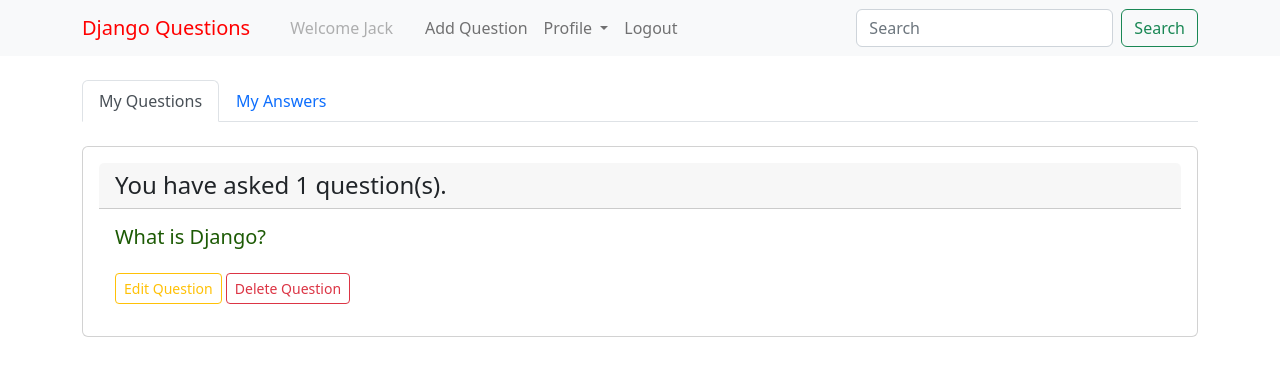
After one commit to JackM15/Django_Question_App, a Django app: page /my_qas/ in a window 1280 px wide. The commit adds this page. Shown: the top 376 px of the page. Run offline with Django 4.2, Linux system fonts and the light colour scheme; a user stored in the database is signed in; data comes from the database, SQL or seed files in the repository; both versions use the stored data as it was after the commit.

Commit message:
Users own questions and answers now displayed on their profile

```diff
--- a/questions/urls.py
+++ b/questions/urls.py
@@ -1,5 +1,5 @@
 from django.urls import path
-from .views import question_list, question_details, register, create_question, update_question, delete_question, update_answer, delete_answer, change_profile
+from .views import question_list, question_details, register, create_question, update_question, delete_question, update_answer, delete_answer, change_profile, list_own_questions_and_answers
 
 urlpatterns = [
     path('', question_list, name='question_list'),
@@ -11,4 +11,5 @@
     path("answer/update/<int:id>/", update_answer, name="update_answer"),
     path("answer/delete/<int:id>/", delete_answer, name="delete_answer"),
     path("profile/", change_profile, name="change_profile"),
+    path("my_qas/", list_own_questions_and_answers, name="my_qas"),
 ]
--- a/questions/views.py
+++ b/questions/views.py
@@ -111,3 +111,10 @@
     form = ProfileForm(instance= request.user)
 
     return render(request, 'registration/profile.html', {'form': form})
+
+
+def list_own_questions_and_answers(request):
+    questions = Question.objects.filter(author=request.user).order_by("-created_at")
+    answers = Answer.objects.filter(author=request.user).order_by("-created_at")
+
+    return render(request, "own_questions_and_answers.html", {"questions": questions, "answers": answers})
--- a/templates/navbar.html
+++ b/templates/navbar.html
@@ -27,7 +27,7 @@
               <li><a class="dropdown-item" href="{% url 'password_change' %}">Change Password</a></li>
               <li><a class="dropdown-item" href="{% url 'change_profile' %}">Change Account Details</a></li>
               <li><hr class="dropdown-divider"></li>
-              <li><a class="dropdown-item" href="#">Questions & Answers</a></li>
+              <li><a class="dropdown-item" href="{% url 'my_qas' %}">My Questions & Answers</a></li>
             </ul>
           </li>
           <li class="nav-item">
--- /dev/null
+++ b/templates/own_questions_and_answers.html
@@ -0,0 +1,66 @@
+{% extends "base.html" %}
+
+{% block title %}My Questions & Answers{% endblock title %}
+
+{% block styles %}
+    <style>
+        .link-style {
+            text-decoration: none;
+            color: rgb(28,90,4)
+        }
+        .link-style:hover {
+            text-decoration: none;
+            color: green;
+        }
+    </style>
+{% endblock styles %}
+
+{% block body %}
+    <div class="container mt-4">
+        <nav>
+            <div class="nav nav-tabs" id="nav-tab" role="tablist">
+                <button class="nav-link active" id="nav-questions-tab" data-bs-toggle="tab" data-bs-target="#nav-questions" type="button" role="tab" aria-controls="nav-questions" aria-selected="true">My Questions</button>
+                <button class="nav-link" id="nav-answers-tab" data-bs-toggle="tab" data-bs-target="#nav-answers" type="button" role="tab" aria-controls="nav-answers" aria-selected="false">My Answers</button>
+            </div>
+        </nav>
+
+
+        <div class="tab-content" id="nav-tabContent">
+            <div class="tab-pane fade show active" id="nav-questions" role="tabpanel" aria-labelledby="nav-questions-tab">
+                <div class="card mt-4 py-3 px-3">
+                    <h4 class="card-header">You have asked {{ questions.count }} question(s).</h4>
+                    <div class="card-body">
+                        {% for question in questions %}
+                            <h5 class="card-text"><a href="{% url 'question_details' question.slug %}" class="link-style">{{question.title}}</a></h5>
+
+                            <a href="{% url 'update_question' question.slug %}" class="btn btn-outline-warning btn-sm mt-3">Edit Question</a>
+                            <a href="{% url 'delete_question' question.slug %}" class="btn btn-outline-danger btn-sm mt-3">Delete Question</a>
+
+                            {% if questions.count > 1 %}
+                                <hr>
+                            {% endif %}
+                        {% endfor %}
+                    </div>
+                </div>
+            </div>
+            <div class="tab-pane fade" id="nav-answers" role="tabpanel" aria-labelledby="nav-answers-tab">
+                <div class="card mt-4 py-3 px-3">
+                    <h4 class="card-header">You have answered {{ answers.count }} question(s).</h4>
+                    <div class="card-body">
+                        {% for answer in answers %}
+                            <p class="card-text mt-4">{{answer.description}}</p>
+
+                            <a href="{% url 'update_answer' answer.id %}" class="btn btn-outline-warning btn-sm mt-3">Edit Answer</a>
+                            <a href="{% url 'delete_answer' answer.id %}" class="btn btn-outline-danger btn-sm mt-3">Delete Answer</a>
+
+                            {% if answers.count > 1 %}
+                                <hr>
+                            {% endif %}
+
+                        {% endfor %}
+                    </div>
+                </div>
+            </div>
+        </div>
+    </div>
+{% endblock body %}
```
Also changed, not shown: db.sqlite3.
